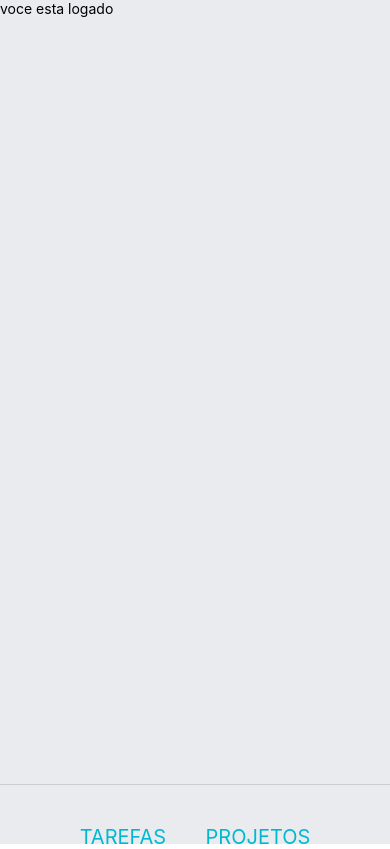
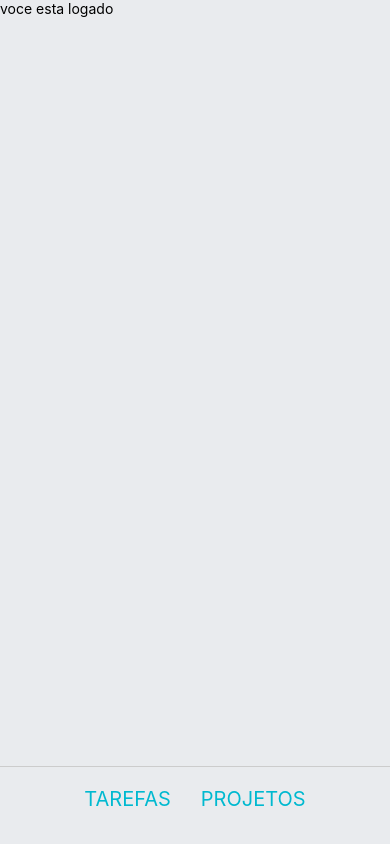
Before and after one commit to lucashz08/trabalho-react-native, a React Native app: screen / in a window 390 px wide. Built offline with nearby package versions, Linux system fonts and the light colour scheme.

Commit message:
correcoes na tela principal

```diff
--- a/src/components/componets.js
+++ b/src/components/componets.js
@@ -47,13 +47,12 @@ export const BtnBorder = ({title, onPress}) => {
          )
 }
 
-export const Btn = ({title, onPress}) => {
+export const Btn = ({title, onPress, style}) => {
 
     const ss = StyleSheet.create({
         button : {
             marginTop : 20
         },
-
         buttonText : {
             fontSize : 20,
             color : 'rgb(0, 185, 208)'
@@ -61,7 +60,7 @@ export const Btn = ({title, onPress}) => {
     })
 
     return (
-         <TouchableOpacity style={ss.button} title={title} onPress={onPress}>
+         <TouchableOpacity style={[ss.button, style]} title={title} onPress={onPress}>
              <Text style={ss.buttonText}>{title}</Text>
          </TouchableOpacity>
          )
--- a/src/screens/screenLogged.js
+++ b/src/screens/screenLogged.js
@@ -12,18 +12,26 @@ const loggedMain = () => {
             flex : 20
         },
         footer : {
-            flex : 1,
+            flex : 2,
             alignItems : 'center',
             borderTopColor : '#ccc',
             borderTopWidth: 1,
-            paddingTop : 20,
+
             backgroundColor : '#e9ebee'
         },
         container : {
             flexDirection : 'column',
             flex : 1
 
-        }
+        },
+        menu : {
+            flexDirection : 'row'
+        },
+        marginBtn : {
+             position : 'relative',
+             marginLeft : 15,
+             marginRight : 15
+         }
     })
 
     return(
@@ -32,11 +40,10 @@ const loggedMain = () => {
                     <Text>voce esta logado </Text>
                 </View>
                 <View style={ss.footer}>
-                    <Text>
-                        <Btn title="TAREFAS" />
-                        <Text>          </Text>
-                        <Btn title="PROJETOS" />
-                    </Text>
+                    <View style={ss.menu}>
+                        <Btn style={ss.marginBtn} title="TAREFAS" />
+                        <Btn style={ss.marginBtn} title="PROJETOS" />
+                    </View>
                 </View>
            </View>
            )
```
